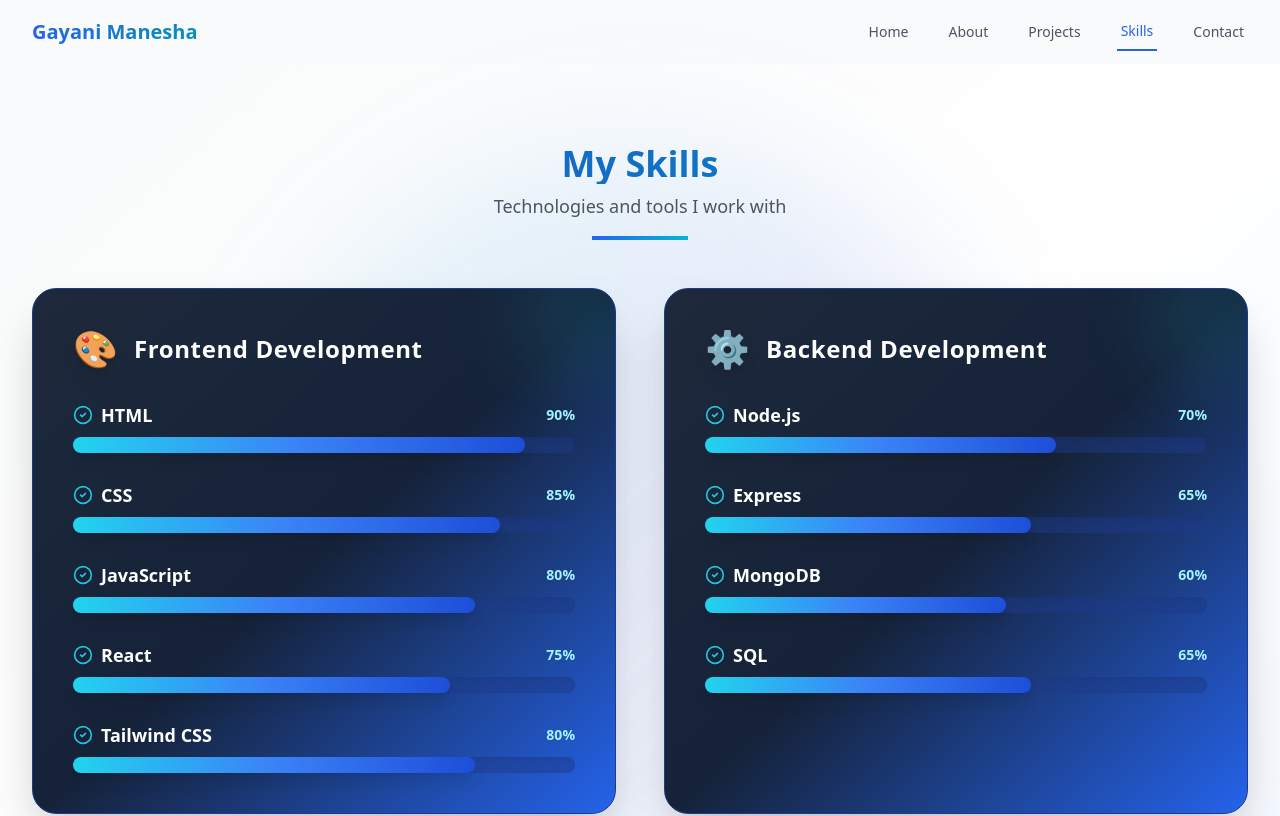
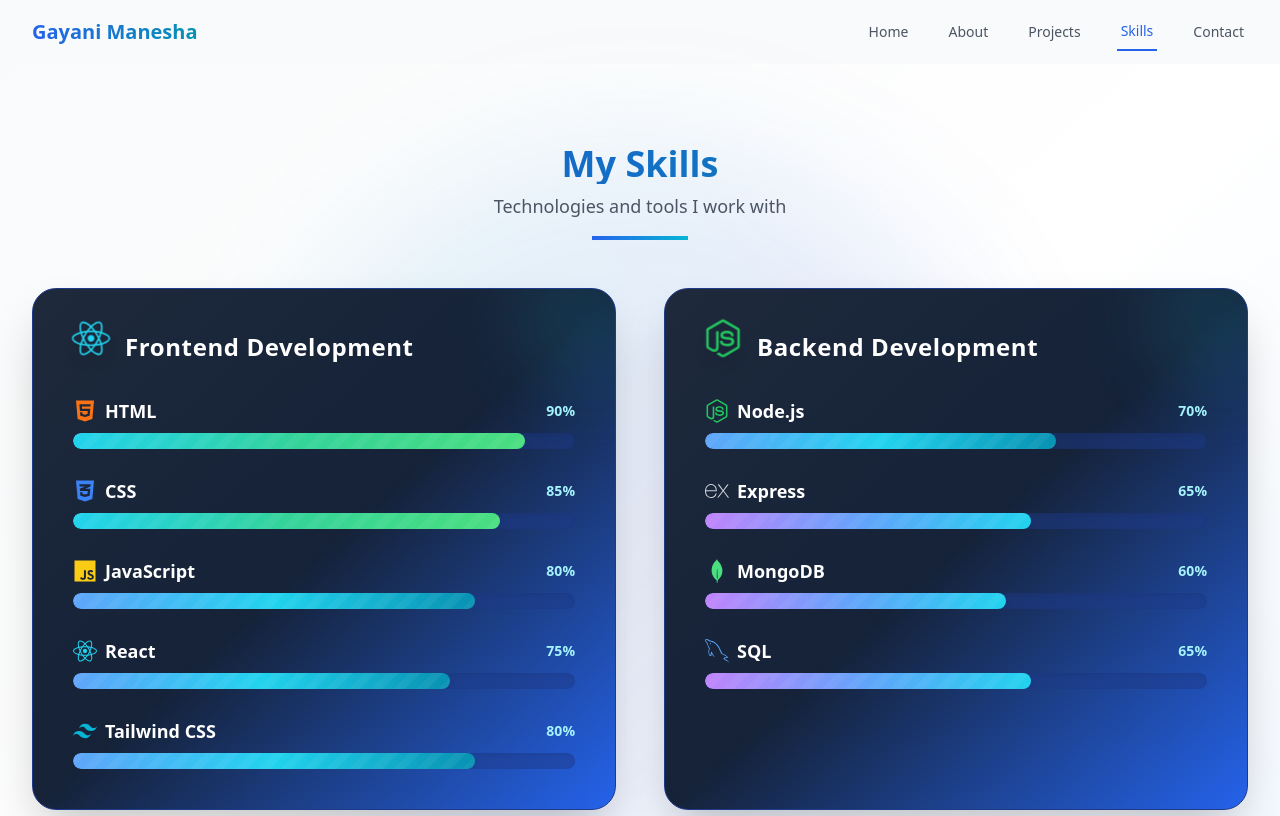
Before and after one commit to GayaniManesha/My-portfolio, a React (Vite) app: page /skills in a window 1280 px wide. Shown: the top 816 px of the page. Built offline with nearby package versions, Linux system fonts and the light colour scheme.

Commit message:
make attractive skills page

```diff
--- a/package.json
+++ b/package.json
@@ -11,12 +11,12 @@
     "preview": "npx vite preview",
     "predeploy": "npm run build",
     "deploy": "gh-pages -d dist"
-}
-,
+  },
   "dependencies": {
     "lucide-react": "^0.441.0",
     "react": "^18.3.1",
     "react-dom": "^18.3.1",
+    "react-icons": "^5.5.0",
     "react-router-dom": "^6.26.2"
   },
   "devDependencies": {
--- a/src/components/Skills.tsx
+++ b/src/components/Skills.tsx
@@ -3,8 +3,30 @@ import SectionHeader from './common/SectionHeader';
 import SectionContainer from './common/SectionContainer';
 import { CheckCircle2 } from 'lucide-react';
 
+// Import icons from react-icons
+import { FaHtml5, FaCss3Alt, FaJs, FaReact, FaNodeJs, FaFigma, FaGithub } from 'react-icons/fa';
+import { SiTailwindcss, SiExpress, SiMongodb } from 'react-icons/si';
+import { GrMysql } from 'react-icons/gr';
+
+const getBarGradient = (level: number) => {
+  // Dynamic gradient based on skill level
+  if (level >= 85) {
+    // High skill: cyan to emerald
+    return 'bg-gradient-to-r from-cyan-400 via-emerald-400 to-green-400';
+  } else if (level >= 70) {
+    // Medium-high: blue to cyan
+    return 'bg-gradient-to-r from-blue-400 via-cyan-400 to-cyan-600';
+  } else if (level >= 60) {
+    // Medium: purple to blue
+    return 'bg-gradient-to-r from-purple-400 via-blue-400 to-cyan-400';
+  } else {
+    // Low: rose to orange
+    return 'bg-gradient-to-r from-rose-400 via-orange-400 to-yellow-300';
+  }
+};
+
 const SkillCategory = ({ category }) => (
-  <div className="relative bg-gradient-to-br from-[#1e293b] via-[#152238] to-[#2563eb] rounded-3xl shadow-2xl border border-blue-900 p-10 hover:scale-[1.03] hover:shadow-cyan-700/40 transition-all duration-300 group overflow-hidden">
+  <div className="relative bg-gradient-to-br from-[#1e293b] via-[#152238] to-[#2563eb] rounded-3xl shadow-2xl border border-blue-900 p-10 hover:scale-[1.04] hover:shadow-cyan-700/50 transition-all duration-300 group overflow-hidden">
     {/* Decorative Glow */}
     <div className="absolute -top-8 -right-8 w-32 h-32 bg-cyan-400/20 rounded-full blur-2xl opacity-70 pointer-events-none"></div>
     <div className="flex items-center mb-8">
@@ -18,16 +40,19 @@ const SkillCategory = ({ category }) => (
         <li key={idx}>
           <div className="flex items-center justify-between mb-2">
             <span className="text-white font-semibold flex items-center gap-2 text-lg">
-              <CheckCircle2 className="text-cyan-400 w-5 h-5 drop-shadow animate-pulse" />
+              {skill.icon && <span className="text-2xl">{skill.icon}</span>}
               {skill.name}
             </span>
             <span className="text-cyan-200 text-sm font-bold">{skill.level}%</span>
           </div>
-          <div className="w-full bg-blue-900/50 rounded-full h-4 shadow-inner">
+          <div className="w-full bg-blue-900/50 rounded-full h-4 shadow-inner overflow-hidden">
             <div
-              className="bg-gradient-to-r from-cyan-400 via-blue-500 to-blue-700 h-4 rounded-full transition-all duration-700 shadow-lg animate-skillbar"
+              className={`${getBarGradient(skill.level)} h-4 rounded-full transition-all duration-700 shadow-lg animate-skillbar relative`}
               style={{ width: `${skill.level}%` }}
-            ></div>
+            >
+              {/* Animated stripes overlay */}
+              <div className="absolute inset-0 rounded-full opacity-30 bg-[repeating-linear-gradient(135deg,rgba(255,255,255,0.15)_0_8px,transparent_8px_16px)] animate-move-stripes pointer-events-none"></div>
+            </div>
           </div>
         </li>
       ))}
@@ -35,52 +60,54 @@ const SkillCategory = ({ category }) => (
   </div>
 );
 
-// Add custom animation classes in your global CSS (e.g., tailwind.config.js or index.css):
+// Add these animations to your global CSS (index.css or tailwind.css):
 // .animate-bounce-slow { animation: bounce 2.5s infinite; }
 // .animate-skillbar { animation: skillbarGrow 1.2s cubic-bezier(.4,0,.2,1); }
+// .animate-move-stripes { animation: moveStripes 2s linear infinite; }
 // @keyframes skillbarGrow { from { width: 0; } to { width: var(--tw-width); } }
+// @keyframes moveStripes { 100% { background-position: 40px 0; } }
 
 const Skills = () => {
   const skillCategories = [
     {
       id: 1,
       title: 'Frontend Development',
-      icon: '🎨',
+      icon: <FaReact className="text-cyan-400" />,
       skills: [
-        { name: 'HTML', level: 90 },
-        { name: 'CSS', level: 85 },
-        { name: 'JavaScript', level: 80 },
-        { name: 'React', level: 75 },
-        { name: 'Tailwind CSS', level: 80 }
+        { name: 'HTML', level: 90, icon: <FaHtml5 className="text-orange-500" /> },
+        { name: 'CSS', level: 85, icon: <FaCss3Alt className="text-blue-500" /> },
+        { name: 'JavaScript', level: 80, icon: <FaJs className="text-yellow-400" /> },
+        { name: 'React', level: 75, icon: <FaReact className="text-cyan-400" /> },
+        { name: 'Tailwind CSS', level: 80, icon: <SiTailwindcss className="text-cyan-500" /> }
       ]
     },
     {
       id: 2,
       title: 'Backend Development',
-      icon: '⚙️',
+      icon: <FaNodeJs className="text-green-500" />,
       skills: [
-        { name: 'Node.js', level: 70 },
-        { name: 'Express', level: 65 },
-        { name: 'MongoDB', level: 60 },
-        { name: 'SQL', level: 65 }
+        { name: 'Node.js', level: 70, icon: <FaNodeJs className="text-green-500" /> },
+        { name: 'Express', level: 65, icon: <SiExpress className="text-gray-300" /> },
+        { name: 'MongoDB', level: 60, icon: <SiMongodb className="text-green-400" /> },
+        { name: 'SQL', level: 65, icon: <GrMysql className="text-blue-400" /> }
       ]
     },
     {
       id: 3,
       title: 'Design',
-      icon: '🎭',
+      icon: <FaFigma className="text-pink-400" />,
       skills: [
-        { name: 'UI/UX Design', level: 85 },
-        { name: 'Figma', level: 80 }
+        { name: 'UI/UX Design', level: 85, icon: <FaFigma className="text-pink-400" /> },
+        { name: 'Figma', level: 80, icon: <FaFigma className="text-pink-400" /> }
       ]
     },
     {
       id: 4,
       title: 'Other Skills',
-      icon: '🔧',
+      icon: <FaGithub className="text-gray-300" />,
       skills: [
-        { name: 'GitHub', level: 60 },
-        { name: 'Web Performance', level: 65 }
+        { name: 'GitHub', level: 60, icon: <FaGithub className="text-gray-300" /> },
+        { name: 'Web Performance', level: 65, icon: <CheckCircle2 className="text-cyan-400" /> }
       ]
     }
   ];
--- a/src/index.css
+++ b/src/index.css
@@ -3,6 +3,8 @@
 @import 'tailwindcss/components';
 @import 'tailwindcss/utilities';
 /* DO NOT DELETE THESE TAILWIND IMPORTS, OTHERWISE THE STYLING WILL NOT RENDER AT ALL */
+
+/* Shimmer effect for backgrounds */
 @keyframes shimmer {
   0% {
     background-position: -200% 0;
@@ -19,22 +21,30 @@
     rgba(255, 255, 255, 0) 100%
   );
   background-size: 200% 100%;
-  animation: shimmer 2s infinite;
+  animation: shimmer 2s infinite linear;
 }
+
+/* Subtle grid pattern for backgrounds */
 .bg-grid-pattern {
   background-image: linear-gradient(rgba(0, 0, 0, 0.05) 1px, transparent 1px),
     linear-gradient(90deg, rgba(0, 0, 0, 0.05) 1px, transparent 1px);
   background-size: 20px 20px;
 }
+
 /* Letter animation styles */
 @keyframes letterAppear {
   0% {
-    transform: translateY(20px);
+    transform: translateY(20px) scale(0.95) rotate(-5deg);
     opacity: 0;
+    filter: blur(2px);
+  }
+  80% {
+    filter: blur(0.5px);
   }
   100% {
-    transform: translateY(0);
+    transform: translateY(0) scale(1) rotate(0deg);
     opacity: 1;
+    filter: blur(0);
   }
 }
 .animate-letter {
@@ -47,3 +57,56 @@
 .animate-show {
   animation-play-state: running;
 }
+
+/* Custom skill bar and icon animations for Skills page */
+@keyframes bounce {
+  0%, 100% { transform: translateY(0);}
+  50% { transform: translateY(-10px) scale(1.08);}
+}
+.animate-bounce-slow { animation: bounce 2.5s infinite; }
+
+@keyframes skillbarGrow {
+  from { width: 0; filter: brightness(0.7) blur(2px);}
+  60% { filter: brightness(1.2) blur(0.5px);}
+  to { width: var(--tw-width); filter: brightness(1) blur(0);}
+}
+.animate-skillbar { animation: skillbarGrow 1.2s cubic-bezier(.4,0,.2,1); }
+
+@keyframes moveStripes {
+  100% { background-position: 80px 0; }
+}
+.animate-move-stripes { animation: moveStripes 1.5s linear infinite; }
+
+/* Advanced: Glow and shadow for skill bars */
+.skillbar-glow {
+  box-shadow: 0 0 16px 2px rgba(34,211,238,0.25), 0 2px 8px 0 rgba(59,130,246,0.15);
+  filter: drop-shadow(0 0 6px #06b6d4aa);
+}
+
+/* Advanced: Animated gradient border for cards */
+.animated-border {
+  position: relative;
+  z-index: 1;
+}
+.animated-border::before {
+  content: "";
+  position: absolute;
+  inset: -2px;
+  z-index: -1;
+  border-radius: inherit;
+  background: conic-gradient(from 90deg at 50% 50%, #06b6d4, #6366f1, #a21caf, #06b6d4 100%);
+  animation: borderRotate 4s linear infinite;
+  filter: blur(2px) opacity(0.7);
+}
+@keyframes borderRotate {
+  100% { transform: rotate(360deg);}
+}
+
+/* Advanced: Soft fade-in for sections */
+@keyframes fadeInUp {
+  0% { opacity: 0; transform: translateY(40px);}
+  100% { opacity: 1; transform: translateY(0);}
+}
+.animate-fadeInUp {
+  animation: fadeInUp 1s cubic-bezier(.4,0,.2,1) both;
+}
```
Also changed, not shown: 1 other file (tests, documents, lock files or other folders). Lines whose indentation alone changed are shown as unchanged.
